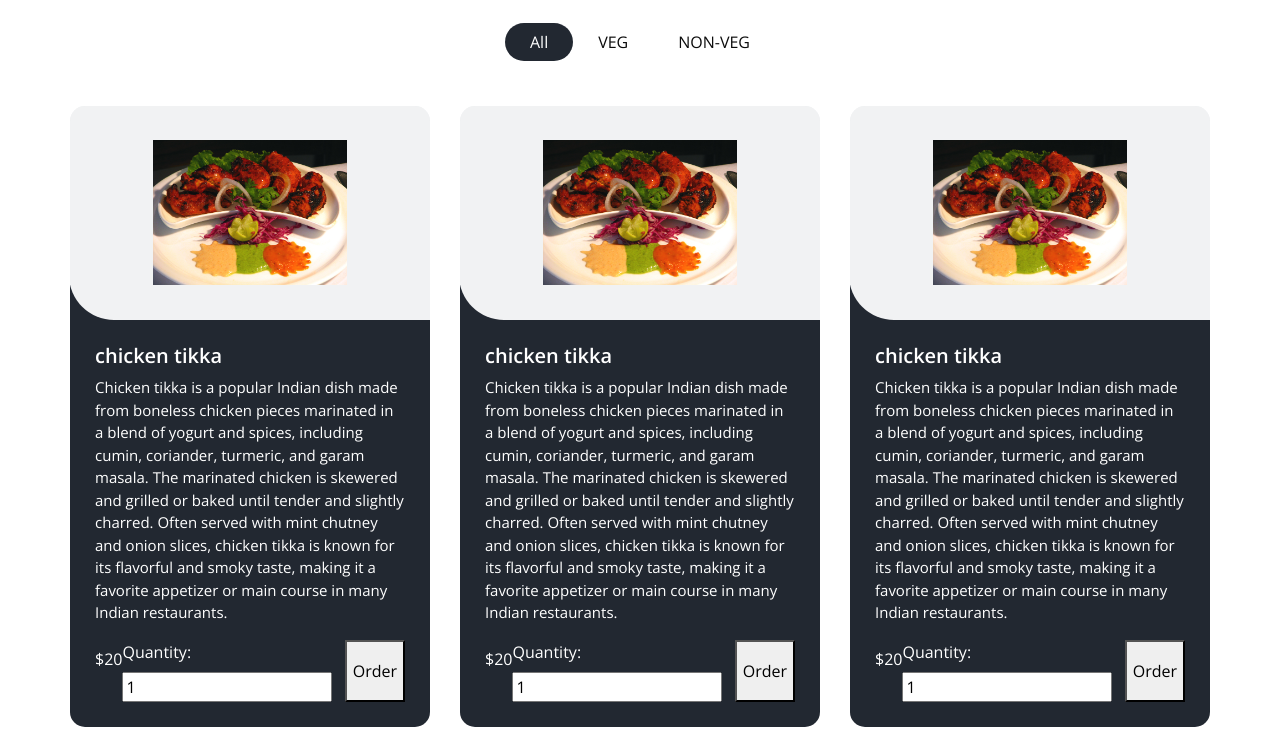
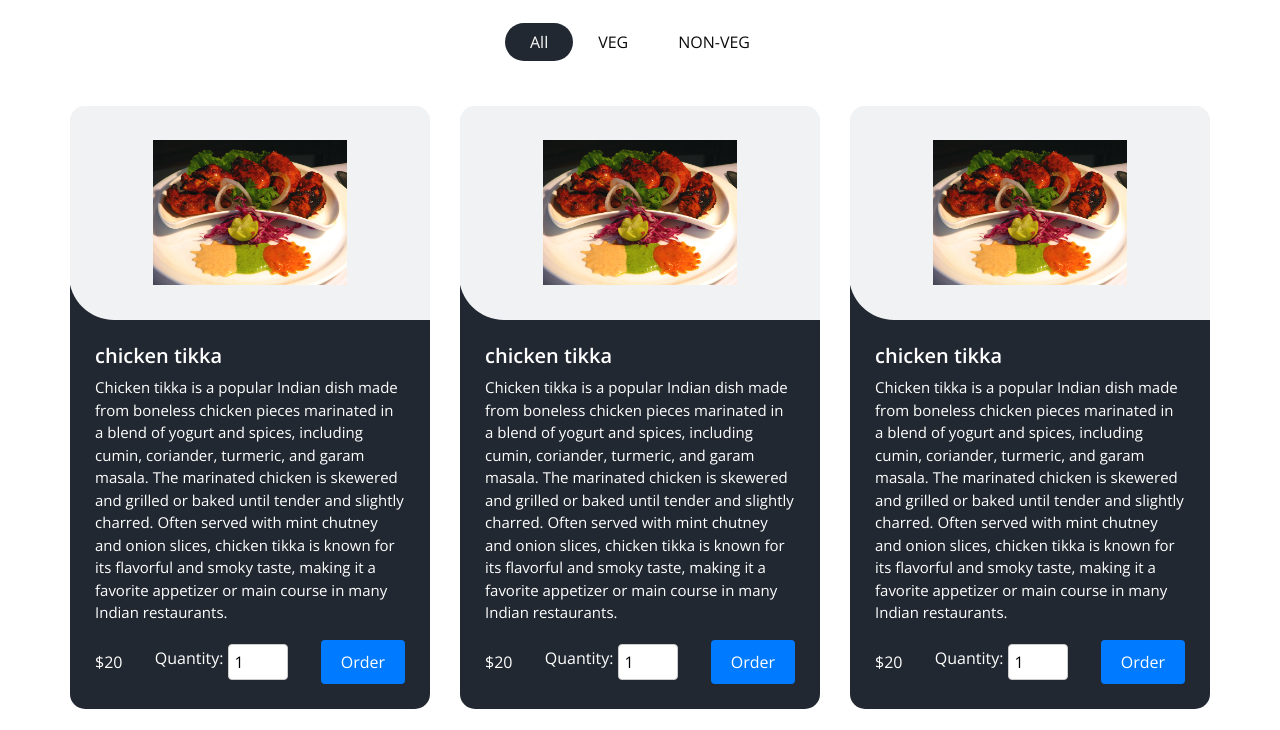
Before and after one commit to rishabhagarwa213/RK, a plain HTML site: page menu.html in a window 1280 px wide. Shown: the part 134-864 px from the top of the page. Drawn offline with nearby package versions, Linux system fonts and the light colour scheme; some packages are replaced by stand-ins of ours.

Commit message:
Update menu.html

```diff
--- a/menu.html
+++ b/menu.html
@@ -731,3 +731,77 @@
 </body>
 
 </html>
+<script>
+
+  function sendOrder() {
+    // Get the quantity value
+    const quantity = document.getElementById('quantity').value;
+
+    // Static card details
+    const cardTitle = "Crispy Onion Rings";
+    const Gst = "Raunak Enterprises";
+    const cardDescription = "Indulge in our golden, crispy onion rings, made from fresh, hand-cut onions, lightly battered, and fried to perfection. Each bite offers a satisfying crunch followed by a sweet, tender center. Perfect as a starter, side dish, or a snack on their own, these onion rings are served with your choice of dipping sauces. A crowd favorite that’s sure to tantalize your taste buds!";
+    const cardPrice = "90rs-100gm";
+
+    // Define the phone number (include country code without +)
+    const phoneNumber = '7289955405'; // Replace with your WhatsApp phone number
+
+    // Create the message
+      const message = encodeURIComponent(`
+  *Order Details*
+  *Gst:* ${Gst}
+  *Title:* ${cardTitle}
+  *Description:* ${cardDescription}
+  *Price:* ${cardPrice}
+  *Quantity:* ${quantity}
+  `);
+
+    // Create the WhatsApp URL
+    const whatsappURL = `https://wa.me/${phoneNumber}?text=${message}`;
+
+    // Redirect to WhatsApp
+    window.open(whatsappURL, '_blank');
+  }
+
+
+  </script>
+
+
+<style>
+  .options {
+  display: flex;
+  align-items: center;
+  gap: 10px; /* Adjust the gap between items as needed */
+}
+
+.quantity-selector {
+  display: flex;
+  align-items: center;
+}
+
+.quantity-selector label {
+  margin-right: 5px; /* Adjust spacing between label and input */
+}
+
+.quantity-selector input {
+  width: 60px; /* Adjust width of the input field as needed */
+  padding: 5px;
+  border: 1px solid #ccc;
+  border-radius: 4px;
+}
+
+button {
+  padding: 10px 20px;
+  border: none;
+  background-color: #007bff;
+  color: white;
+  border-radius: 4px;
+  cursor: pointer;
+  font-size: 16px;
+}
+
+button:hover {
+  background-color: #0056b3;
+}
+
+</style>
```
